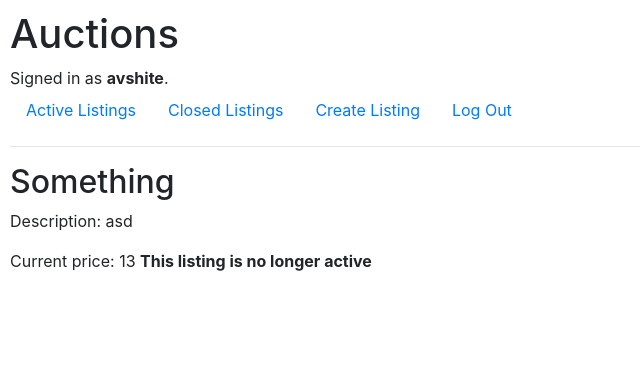
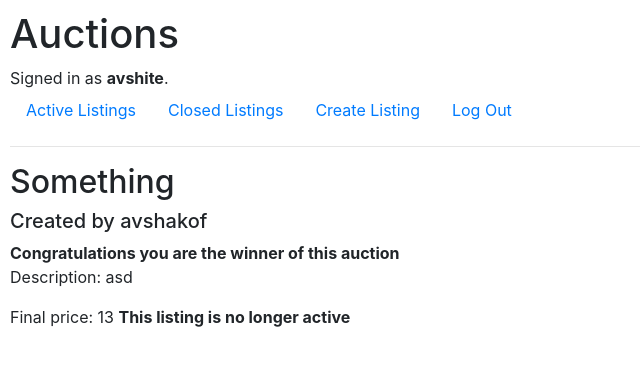
Before and after one commit to AvshRLev/cs50auctions, a Django app: a page that uses auctions/templates/auctions/listing.html in a window 1280 px wide. Shown: the top 366 px of the page, without its empty margins (0-640 px from the left). Run offline with Django 3.2, Linux system fonts and the light colour scheme; a user stored in the database is signed in; data comes from the database, SQL or seed files in the repository; both versions use the stored data as it was after the commit; some libraries are stand-ins or nearby versions.

Commit message:
winner done

```diff
--- a/auctions/templates/auctions/index.html
+++ b/auctions/templates/auctions/index.html
@@ -19,5 +19,5 @@
         <p>No active listings</p>
     {% endfor %}
 
-
+    {{ winner }}
 {% endblock %}
--- a/auctions/templates/auctions/listing.html
+++ b/auctions/templates/auctions/listing.html
@@ -2,15 +2,23 @@
 
 {% block body %}
     <h2>{{ listing.listing_title | capfirst }}</h2>
+    <h5>Created by {{ listing.user }}</h5>
     {% if user == listing.user %}
-        <a href="{% url 'close_auction' listing.listing_title %}">Close bid</a>
+        {% if listing.active == True %}
+            <a href="{% url 'close_auction' listing.listing_title %}">Close bid</a>
+        {% endif %}
     {% endif %}
+    <strong>{{ message }}</strong>
     {% if listing.listing_category %}
         <p>{{ listing.listing_category }}</p>
     {% endif %}
     <p>Description: {{ listing.listing_description }}</p>
     <div>
-        Current price: {{ listing.current_bid }}
+        {% if listing.active == True %}
+            Current price: {{ listing.current_bid }}
+        {% else %}
+            Final price: {{ listing.current_bid }}
+        {% endif %}
         {% if listing.active == True %}
             <a href="{% url 'bid_listing' listing.listing_title %}">Place a Higher Bid</a>
         {% else %}
--- a/auctions/views.py
+++ b/auctions/views.py
@@ -97,13 +97,14 @@ def create(request):
             image_url = form.cleaned_data['image_url']
             category = form.cleaned_data['category']
             active = form.cleaned_data['active']
+            highest_bidder = user
             if Listing.objects.filter(listing_title=title).exists():
                 return render(request, "auctions/create.html", {
                     "form": form,
                     "message": "A Listing with that name already exists, try naming it differently."
                 })
             else:
-                listing = Listing(user= user, listing_title= title, listing_description= description, starting_bid= starting_bid, listing_image_url= image_url, listing_category= category, active= active, current_bid=current_bid)
+                listing = Listing(user= user, listing_title= title, listing_description= description, starting_bid= starting_bid, listing_image_url= image_url, listing_category= category, active= active, current_bid=current_bid, highest_bidder=highest_bidder)
                 listing.save()
                 return render(request, "auctions/index.html", {
                     "active_listings": [listing for listing in Listing.objects.all().filter(active=True) ]
@@ -117,6 +118,14 @@ def create(request):
 def listing(request, listing):
     listing = Listing.objects.get(listing_title=listing)
     user = request.user
+    Listing.refresh_from_db(listing)
+    if listing.winner == user:
+        message = "Congratulations you are the winner of this auction"
+        return render(request, "auctions/listing.html", {
+        "listing": listing,
+        "user": user,
+        "message": message
+        })
     return render(request, "auctions/listing.html", {
         "listing": listing,
         "user": user
@@ -161,9 +170,11 @@ def bid(request, listing):
 def close_auction(request, listing):
     listing = Listing.objects.get(listing_title=listing)
     update_listing = Listing.objects.get(listing_title=listing.listing_title)
-    update_listing.winner = update_listing.highest_bidder
+    update_listing.winner = listing.highest_bidder
     update_listing.active = False
     update_listing.save()
+    Listing.refresh_from_db(listing)
     return render(request, "auctions/index.html", {
-        "active_listings": [listing for listing in Listing.objects.all().filter(active=True) ]
+        "active_listings": [listing for listing in Listing.objects.all().filter(active=True) ],
+        "winner": update_listing.winner
     })
```
Also changed, not shown: db.sqlite3.
